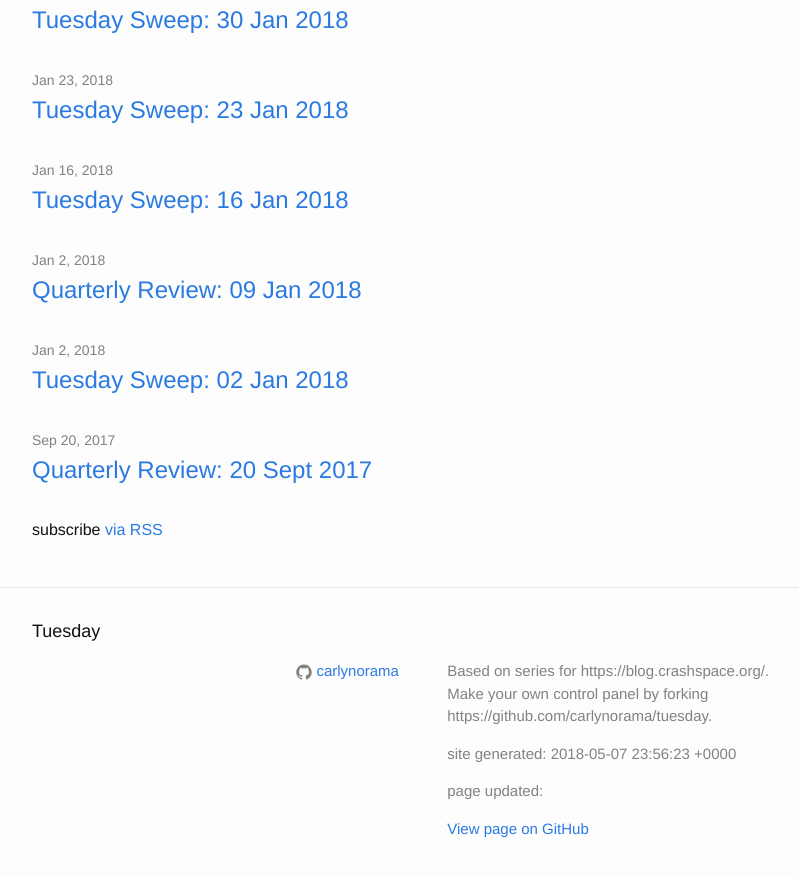
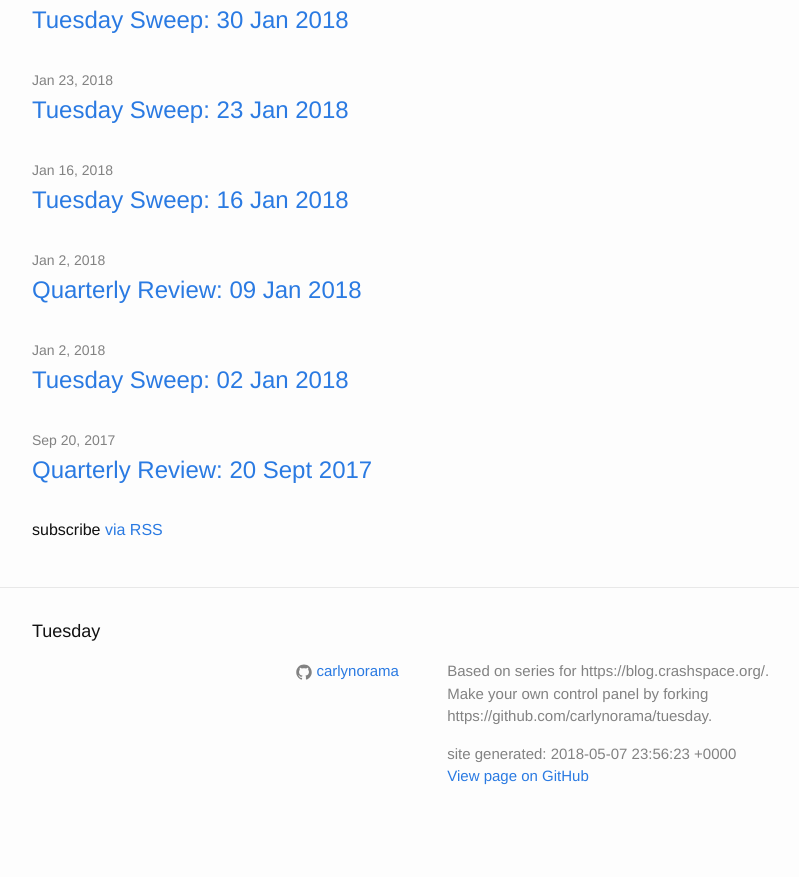
Before and after one commit to CRASHSpace/tuesday, a Jekyll site: the page built from index.html, in a window 1280 px wide and 900 px high, scrolled down 1329 px. Shown: the top 877 px of the window, without its empty margins (238-1037 px from the left). Built offline with Jekyll 4.4.1, drawn with Linux system fonts in a browser that asks for light colours; after the commit the page ends 2177 px from its top, so only the background shows below that.

Commit message:
mod date not available
by GitHub page. Is a easy plug in… write script to process files before
upload?

```diff
--- a/_includes/footer.html
+++ b/_includes/footer.html
@@ -28,8 +28,8 @@
       <div class="footer-col footer-col-3">
         <p>{{ site.description }}</p>
         <p>site generated: {{ site.time }}
-        <p>page updated: {{ page.last_modified_at }}</p>
-        <p><a href="{{ site.github.repository_url }}/tree/gh-pages/{{ page.path }}">View page on GitHub</a>
+        <!--<p>page updated: {{ page.last_modified_at }}</p>-->
+        <br><a href="{{ site.github.repository_url }}/tree/gh-pages/{{ page.path }}">View page on GitHub</a></p>
       </div>
     </div>
 
```
